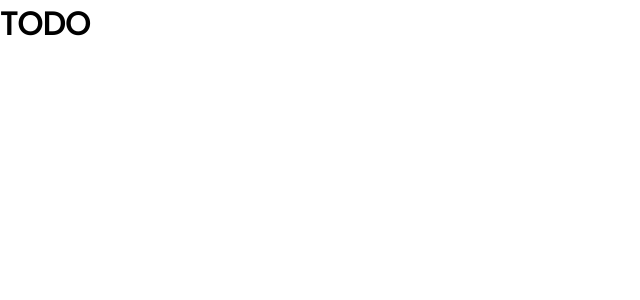
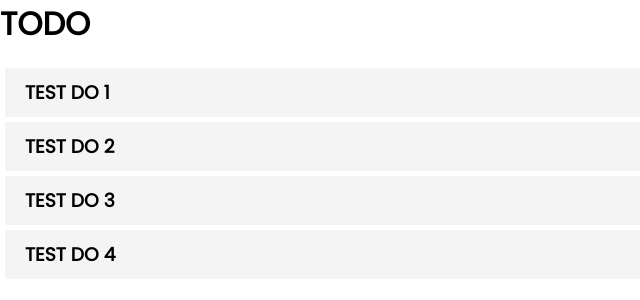
Before and after one commit to y-s18/ToDo, an Angular app: page / in a window 1280 px wide. Shown: the top 300 px of the page, without its empty margins (0-640 px from the left). Built offline with nearby package versions, Linux system fonts and the light colour scheme.

Commit message:
Add Components relevant to displaying

```diff
--- /dev/null
+++ b/src/app/ToDo.ts
@@ -0,0 +1,4 @@
+export interface ToDo {
+    id?: number;
+    text: string;
+}
--- a/src/app/app.component.html
+++ b/src/app/app.component.html
@@ -1 +1,2 @@
 <toDo-header>Hello World</toDo-header>
+<toDo-todos></toDo-todos>
--- a/src/app/app.component.ts
+++ b/src/app/app.component.ts
@@ -2,13 +2,14 @@ import { Component } from '@angular/core';
 import { CommonModule } from '@angular/common';
 import { RouterOutlet } from '@angular/router';
 import { HeaderComponent } from "./components/header/header.component";
+import { TodosComponent } from "./components/todos/todos.component";
 
 @Component({
     selector: 'toDo-root',
     standalone: true,
     templateUrl: './app.component.html',
     styleUrl: './app.component.scss',
-    imports: [CommonModule, RouterOutlet, HeaderComponent]
+    imports: [CommonModule, RouterOutlet, HeaderComponent, TodosComponent]
 })
 export class AppComponent {
   title = 'toDo';
--- a/src/app/components/button/button.component.html
+++ b/src/app/components/button/button.component.html
@@ -1,3 +1,7 @@
-<button [ngStyle]="{ 'background-color': color }" class="btn" (click)="onClick()">
+<button
+  [ngStyle]="{ 'background-color': color }"
+  class="btn"
+  (click)="onClick()"
+>
   {{ text }}
 </button>
--- /dev/null
+++ b/src/app/components/todo-item/todo-item.component.html
@@ -0,0 +1,10 @@
+<div class="todo" (dblclick)="onToggle(todo)">
+    <h3>
+      {{ todo.text }}
+      <!-- <fa-icon
+        (click)="onDelete(task)"
+        [ngStyle]="{ color: 'red' }"
+        [icon]="faTimes"
+      ></fa-icon> -->
+    </h3>
+  </div>
--- /dev/null
+++ b/src/app/components/todo-item/todo-item.component.scss
@@ -0,0 +1,12 @@
+.todo {
+    background: #f4f4f4;
+    margin: 5px;
+    padding: 10px 20px;
+    cursor: pointer;
+  }
+
+  .todo h3 {
+    display: flex;
+    align-items: center;
+    justify-content: space-between;
+  }
--- /dev/null
+++ b/src/app/components/todo-item/todo-item.component.ts
@@ -0,0 +1,19 @@
+import { Component, Input, Output, EventEmitter } from '@angular/core';
+import { ToDo } from '../../ToDo';
+import { CommonModule} from '@angular/common';
+
+@Component({
+  selector: 'toDo-todo-item',
+  standalone: true,
+  imports: [CommonModule],
+  templateUrl: './todo-item.component.html',
+  styleUrl: './todo-item.component.scss'
+})
+export class TodoItemComponent {
+  @Input() todo!: ToDo;
+  @Output() onToggleDone: EventEmitter<ToDo> = new EventEmitter
+
+  onToggle(todo: ToDo){
+    this.onToggleDone.emit(todo);
+  }
+}
--- /dev/null
+++ b/src/app/components/todos/todos.component.html
@@ -0,0 +1,5 @@
+<!-- <toDo-add-todo (onAddTodo)="addTodo($event)"></toDo-add-todo> -->
+<toDo-todo-item
+  *ngFor="let todo of todos"
+  [todo]="todo"
+></toDo-todo-item>
--- /dev/null
+++ b/src/app/components/todos/todos.component.ts
@@ -0,0 +1,17 @@
+import { Component } from '@angular/core';
+import { ToDo } from '../../ToDo';
+import { TodoItemComponent } from '../todo-item/todo-item.component';
+import { CommonModule } from '@angular/common';
+import { TODOS } from '../../mock-todos';
+
+@Component({
+  selector: 'toDo-todos',
+  standalone: true,
+  imports: [CommonModule, TodoItemComponent],
+  templateUrl: './todos.component.html',
+  styleUrl: './todos.component.scss'
+})
+export class TodosComponent {
+  todos: ToDo[] = TODOS;//[];
+
+}
--- /dev/null
+++ b/src/app/mock-todos.ts
@@ -0,0 +1,20 @@
+import { ToDo } from "./ToDo";
+
+export const TODOS: ToDo[] = [
+    {
+        id: 1,
+        text: "TEST DO 1",
+    },
+    {
+        id: 2,
+        text: "TEST DO 2",
+    },
+    {
+        id: 3,
+        text: "TEST DO 3",
+    },
+    {
+        id: 4,
+        text: "TEST DO 4",
+    },
+];
```
Also changed, not shown: src/app/components/todos/todos.component.scss (added), 2 other files (tests, documents, lock files or other folders).
